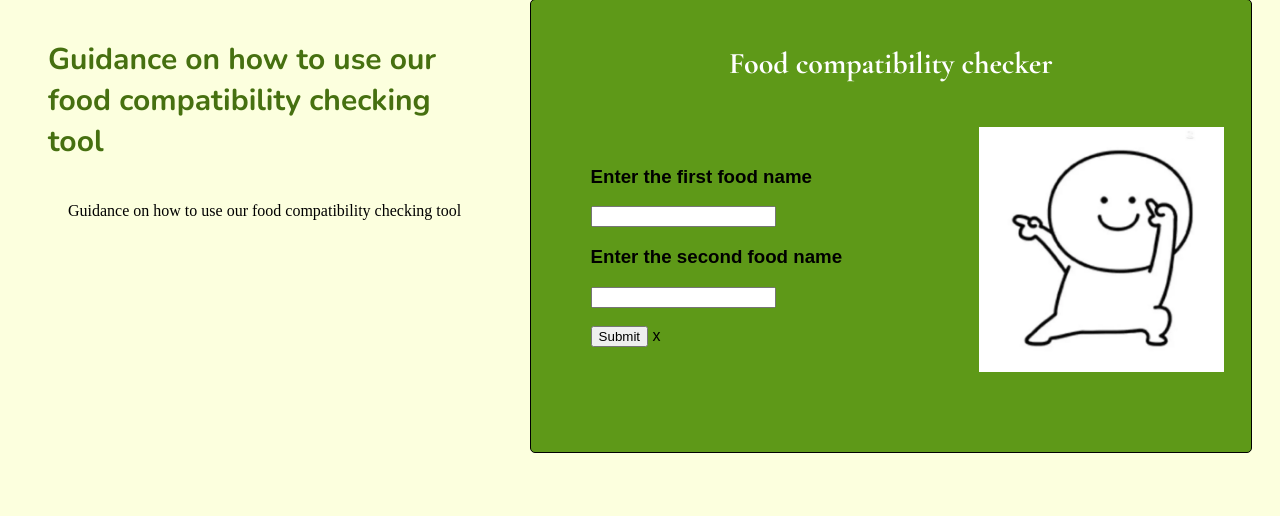
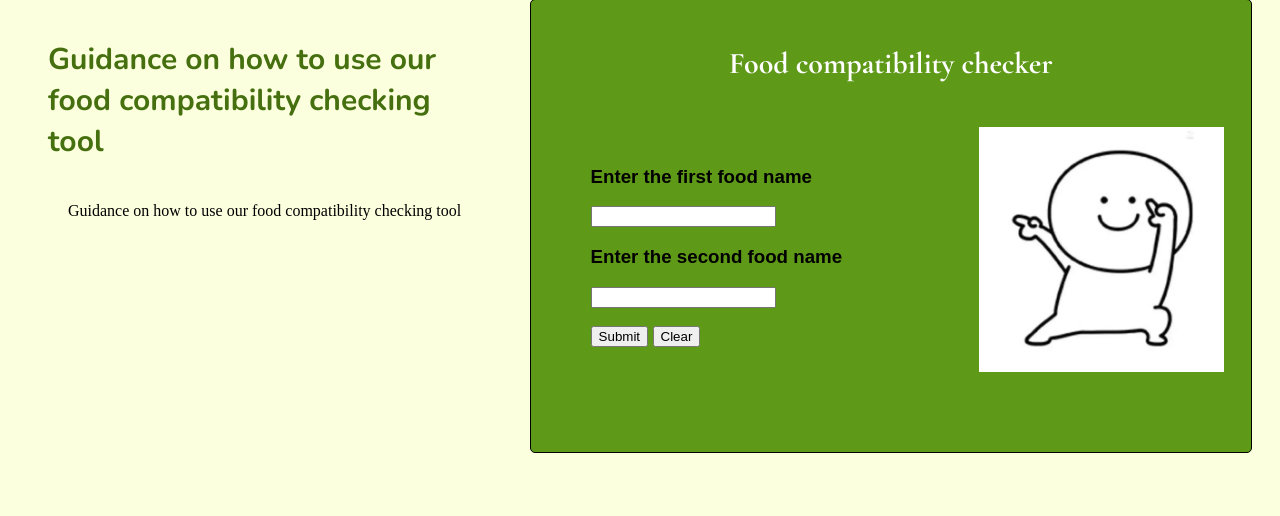
Before and after one commit to Ormiston-Senior-College-NZ/final-assessment-as91903-or-as91906-and-as91907-Anh-pham-csc, a Flask app: page /checker in a window 1280 px wide. Shown: the part 190-706 px from the top of the page. Run offline with Flask 3, Linux system fonts and the light colour scheme; some libraries are stand-ins or nearby versions; some web fonts are replaced.

Commit message:
add clear button

```diff
--- a/PureBite/templates/checker.html
+++ b/PureBite/templates/checker.html
@@ -49,7 +49,7 @@
                     <input type="text" name="ndfoodname" value="{{ second_food }}" required>
                     <br><br>
                     <input type="submit" value="Submit">
-                    x
+                    <input type="button" value="Clear" class="btn-clear" onclick="clearResults()">
                 </form>
                 {% if result %}
                     <img src="{{ url_for('static', filename=result.image) }}"
```
